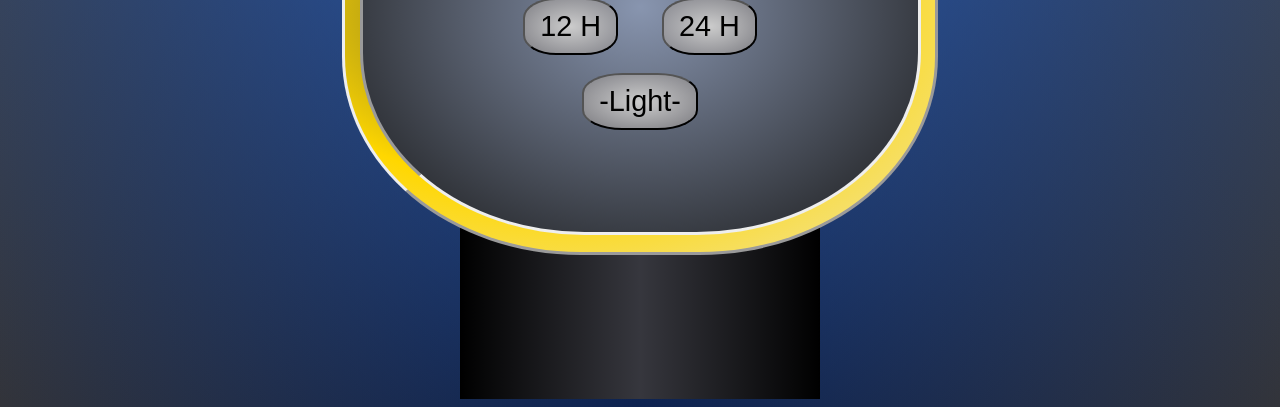
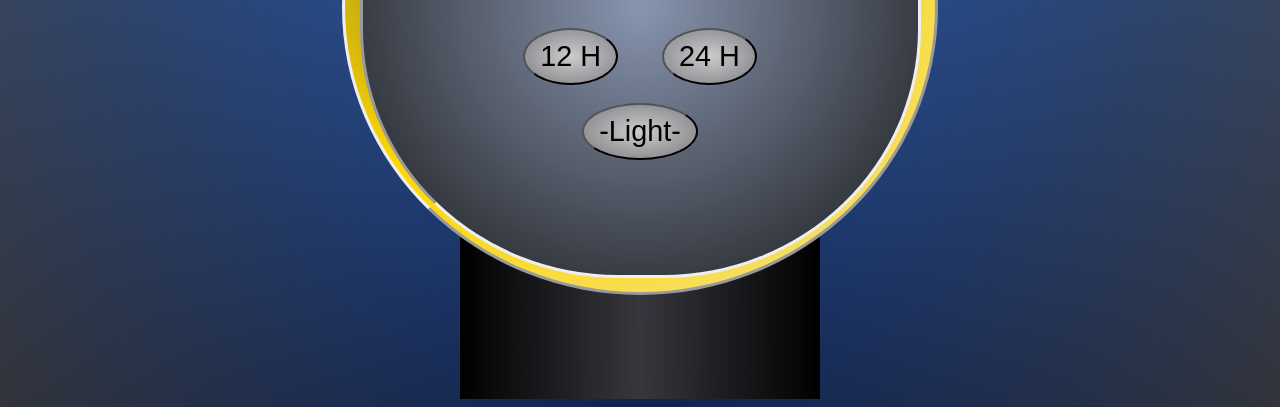
Before and after one commit to thereeceshow/clock, a plain HTML site: page index.html in a window 1280 px wide. Shown: the part 393-800 px from the top of the page. Drawn offline with Linux system fonts and the light colour scheme.

Commit message:
even more css tweaks, rounded face

```diff
--- a/css/style.css
+++ b/css/style.css
@@ -41,12 +41,12 @@ body {
     /* width: 60%; */
     /* height: 30%; */
     width: 580px;
-    height: 480px;
+    height: 560px;
     /* min-width: 290px; */
     /* max-height: 240px; */
     /* min-height: 240px; */
     background: radial-gradient(farthest-corner at 200px 250px, rgb(88, 88, 48),gold, rgb(238, 229, 182));
-    border-radius: 40%;
+    border-radius: 50%;
     padding: 5px;
     /* justify-content: center; */
     /* align-items: center; */
@@ -70,9 +70,9 @@ body {
     height: 85%;
     width: 85%;
     min-width: 535px;
-    min-height: 430px;
+    min-height: 515px;
     background: radial-gradient(rgb(136, 149, 175), rgb(24, 24, 24) 100%);
-    border-radius: 40%;
+    border-radius: 46%;
     justify-content: center;
     align-items: center;
     padding: 10px;
@@ -105,6 +105,7 @@ body {
     font-size: 3.5em;
     margin-bottom: 6px;
     padding-bottom: 6px;
+    margin-top: 60px;
     display: flex;
     width: 70%;
     height: 70px;
@@ -177,7 +178,7 @@ body {
      font-size: 1.8em;
      background: radial-gradient(rgb(194, 190, 190), white);
      background: radial-gradient(rgb(204, 204, 204), rgba(136, 132, 132, 0.692) 100%);
-     border-radius: 35%;
+     border-radius: 50%;
      padding: 10px; padding-left: 15px; padding-right: 15px;
      margin-left: 20px; margin-right: 20px;
  }
```
